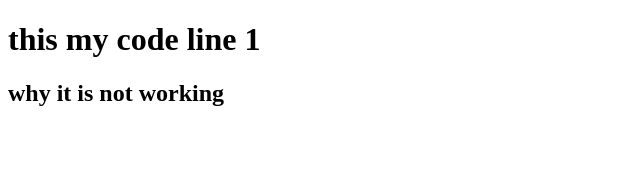
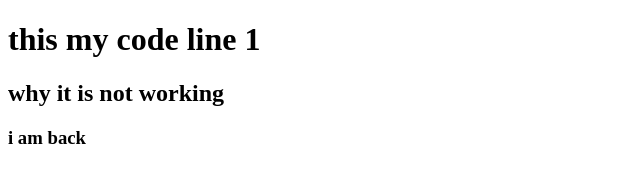
Before and after one commit to Jaif5/mer8, a plain HTML site: page index.html in a window 1280 px wide. Shown: the full height of the page, 0-640 px from the left. Drawn offline with Linux system fonts and the light colour scheme.

Commit message:
comments 1

```diff
--- a/index.html
+++ b/index.html
@@ -8,5 +8,6 @@
 <body>
     <h1> this my code line 1</h1>
     <h2> why it is not working</h2>
+    <h3> i am back</h3>
 </body>
 </html>
```
